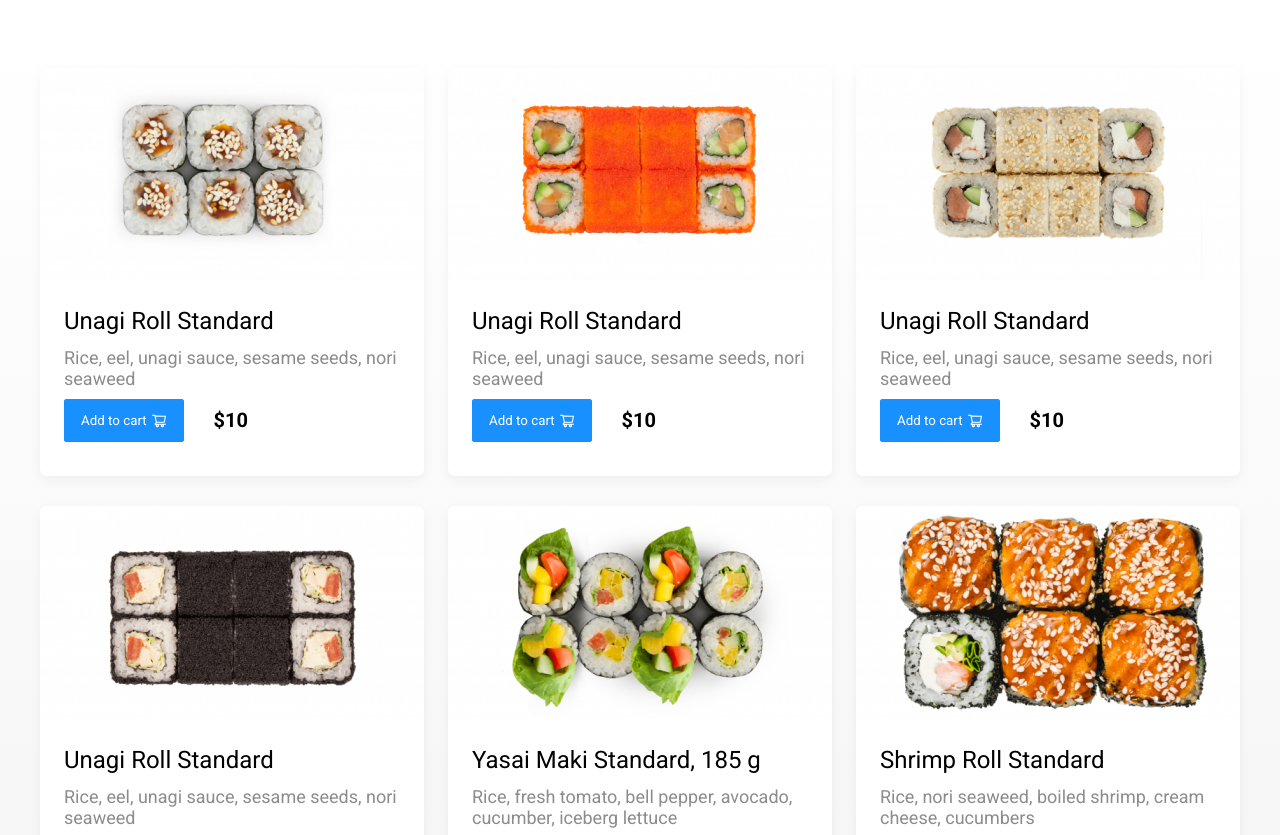
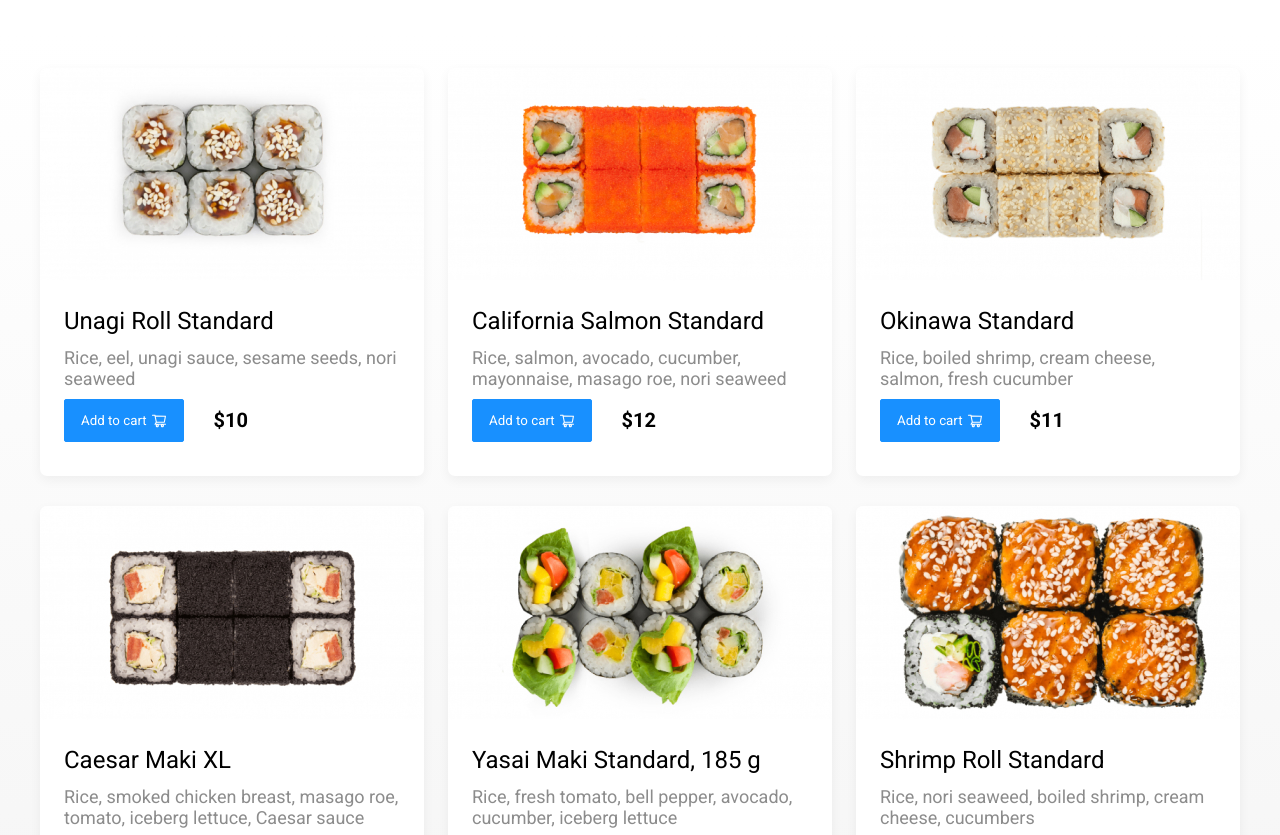
Before and after one commit to ksupyl/Delivery_Food_Vue, a plain HTML site: page goods.html in a window 1280 px wide. Shown: the part 100-935 px from the top of the page. Drawn offline with Linux system fonts and the light colour scheme.

Commit message:
Commit 3 - modify goods.html

```diff
--- a/goods.html
+++ b/goods.html
@@ -75,12 +75,12 @@
                             <div class="products-card__description">
                                 <div class="products-card__description-row">
                                     <h5 class="products-card__description--name">
-                                        Unagi Roll Standard
+                                        California Salmon Standard
                                     </h5>
                                 </div>
                                 <div class="products-card__description-row">
                                     <p class="products-card__description--text">
-                                        Rice, eel, unagi sauce, sesame seeds, nori seaweed
+                                        Rice, salmon, avocado, cucumber, mayonnaise, masago roe, nori seaweed
                                     </p>
                                 </div>
                                 <div class="products-card__description-row">
@@ -91,7 +91,7 @@
                                         </button>
 
                                         <span class="products-card__description-controls--price">
-                                            $10
+                                            $12
                                         </span>
                                     </div>
                                 </div>
@@ -105,12 +105,12 @@
                             <div class="products-card__description">
                                 <div class="products-card__description-row">
                                     <h5 class="products-card__description--name">
-                                        Unagi Roll Standard
+                                        Okinawa Standard
                                     </h5>
                                 </div>
                                 <div class="products-card__description-row">
                                     <p class="products-card__description--text">
-                                        Rice, eel, unagi sauce, sesame seeds, nori seaweed
+                                        Rice, boiled shrimp, cream cheese, salmon, fresh cucumber
                                     </p>
                                 </div>
                                 <div class="products-card__description-row">
@@ -121,7 +121,7 @@
                                         </button>
 
                                         <span class="products-card__description-controls--price">
-                                            $10
+                                            $11
                                         </span>
                                     </div>
                                 </div>
@@ -135,12 +135,12 @@
                             <div class="products-card__description">
                                 <div class="products-card__description-row">
                                     <h5 class="products-card__description--name">
-                                        Unagi Roll Standard
+                                        Caesar Maki XL
                                     </h5>
                                 </div>
                                 <div class="products-card__description-row">
                                     <p class="products-card__description--text">
-                                        Rice, eel, unagi sauce, sesame seeds, nori seaweed
+                                        Rice, smoked chicken breast, masago roe, tomato, iceberg lettuce, Caesar sauce
                                     </p>
                                 </div>
                                 <div class="products-card__description-row">
@@ -151,7 +151,7 @@
                                         </button>
 
                                         <span class="products-card__description-controls--price">
-                                            $10
+                                            $13
                                         </span>
                                     </div>
                                 </div>
```
